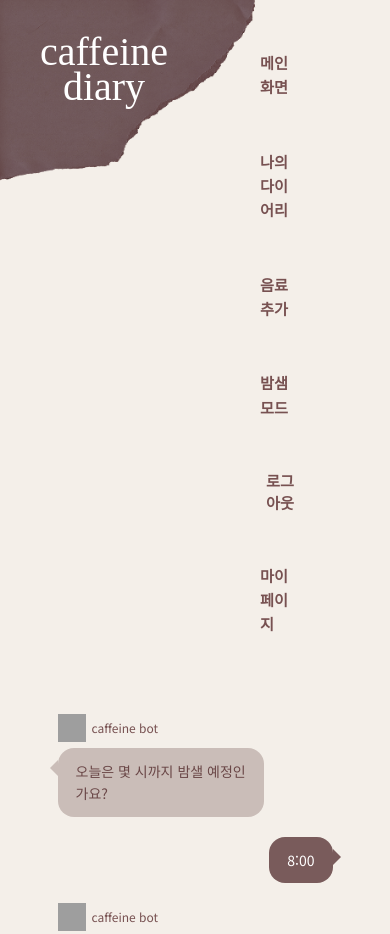
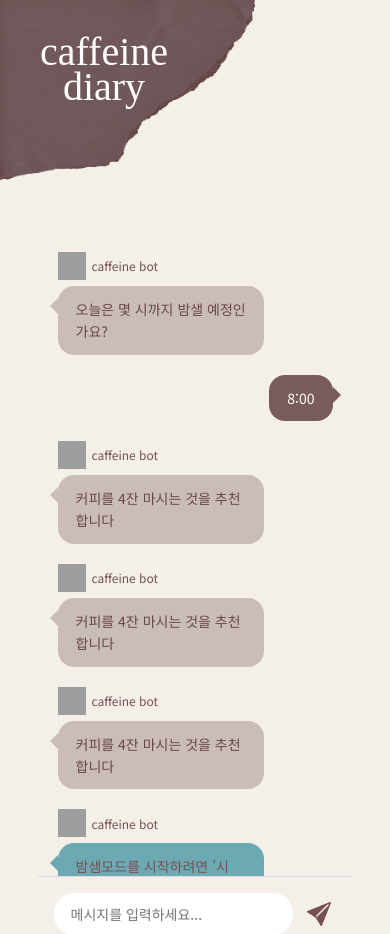
Before and after one commit to pirogramming/CaffeineDiary, a Django app: page /allnight_setup/ in a window 390 px wide. Shown: the top 934 px of the page. Run offline with Django 5.2, Linux system fonts and the light colour scheme; some web fonts are replaced; grey boxes are pictures that could not be loaded.

Commit message:
feat: 반응형 구현

```diff
--- a/static/css/base.css
+++ b/static/css/base.css
@@ -109,9 +109,12 @@ img, svg { display: block; max-width: 100%; }
 .cd-nav {
     display: flex;
     align-items: center;
+    row-gap: 10px;
     flex-wrap: wrap; /* 메뉴 항목이 늘어나면 줄바꿈 */
-    gap: 50px;
-    padding: 50px 70px 10px 0; /* 로고 카드의 텍스트 위치와 세로선이 비슷하게 맞도록 상단 여백만 */
+    column-gap: 50px;
+    margin-right: 70px;
+    margin-left: 50px;
+    padding: 50px 0 10px ; /* 로고 카드의 텍스트 위치와 세로선이 비슷하게 맞도록 상단 여백만 */
 }
 .cd-nav__link {
     /* <a>와 <button>(로그아웃) 둘 다 이 클래스 사용 */
@@ -158,3 +161,18 @@ img, svg { display: block; max-width: 100%; }
 @media (prefers-reduced-motion: reduce) {
     * { animation: none !important; transition: none !important; }
 }
+
+
+/* ==========================================================
+   반응형 — 화면이 좁아질 때 카드/화살표/옵션 영역 크기 조정
+   ========================================================== */
+
+@media (max-width: 768px) {
+   /* 특별한 변경사항 X */
+}
+
+@media (max-width: 480px) {
+
+    /* 임시로 nav bar 없앰 */
+    .cd-nav { display: none; }
+}
```
Also changed, not shown: static/css/feed.css (+34 -1 lines), static/images/custom_drinking_button2.png (added).
